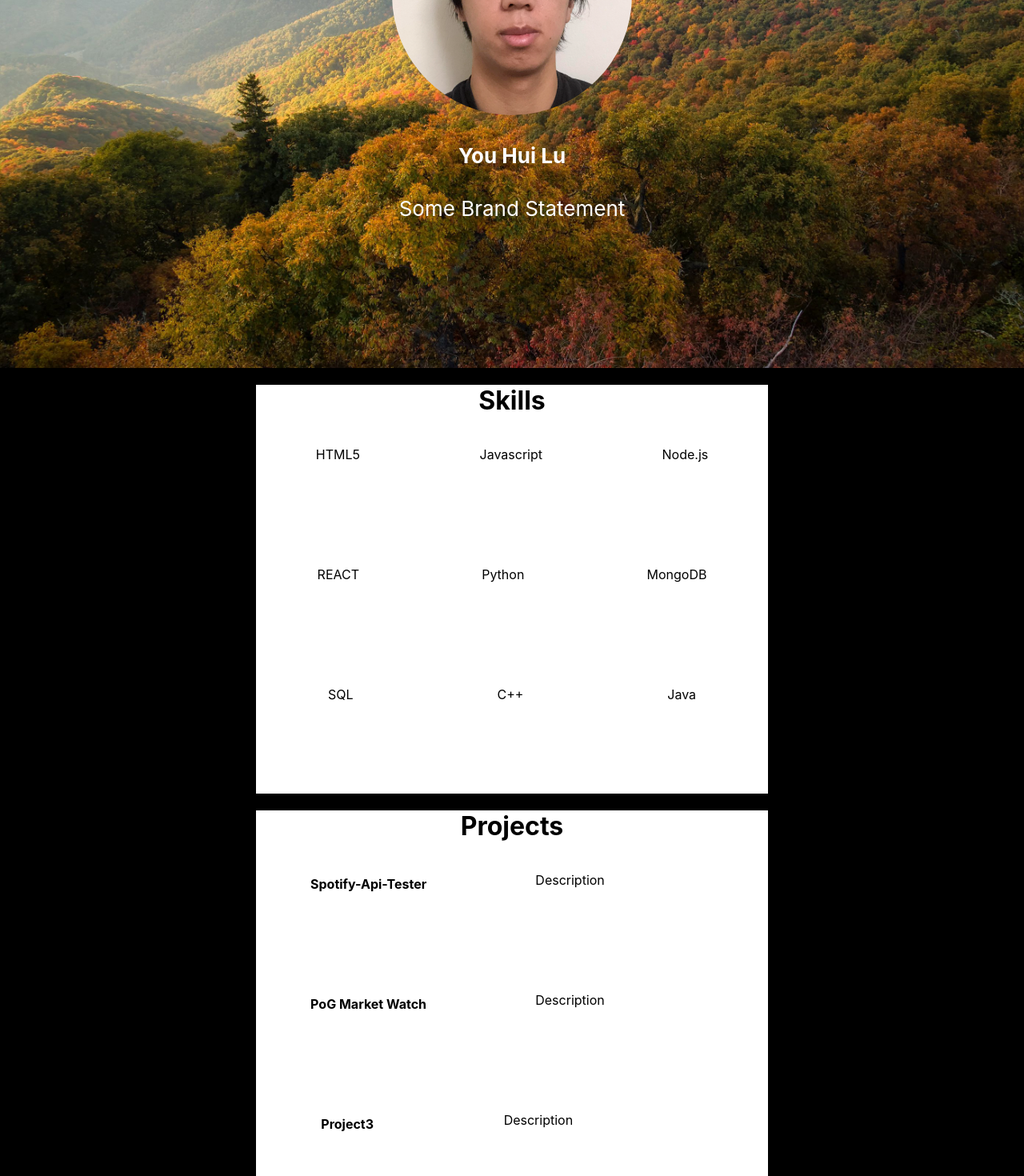
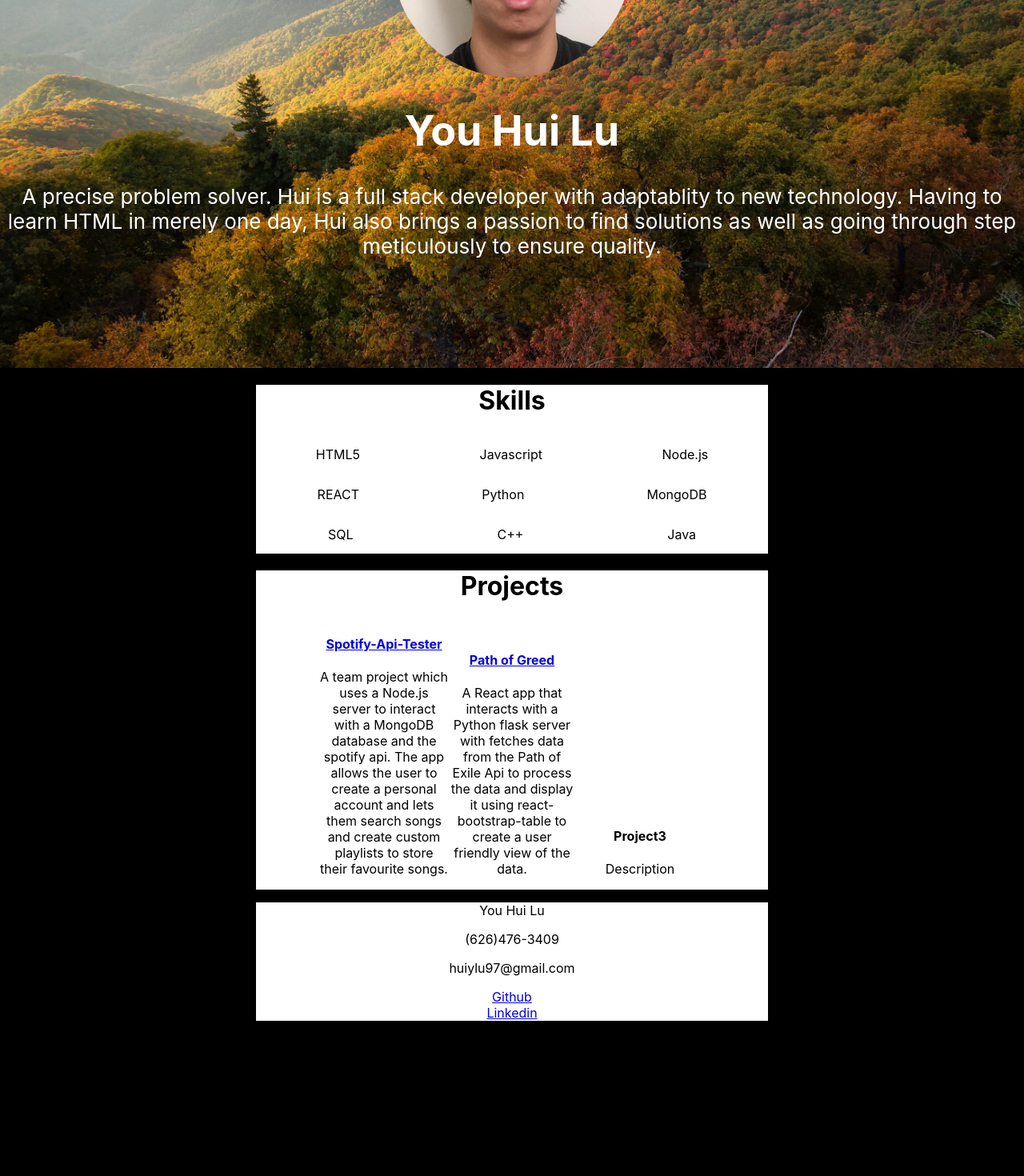
Before and after one commit to huiylu/Portfolio, a React (Create React App) app: page / in a window 1280 px wide. Shown: the part 340-1810 px from the top of the page at 80% size. After the commit the page ends 1616 px from the top, so only its background shows below. Built offline with nearby package versions, Linux system fonts and the light colour scheme.

Commit message:
added styles and hrefs

```diff
--- a/src/App.css
+++ b/src/App.css
@@ -60,13 +60,18 @@ body {
 
 .block {
   display: grid;
-  grid: 150px / auto auto auto;
+  grid: 50px / auto auto auto;
   justify-content:space-around;
 
 }
 
 .project{
-  display: grid;
-  grid: 150px / auto auto auto;
-  justify-content:space-around;
+  display: inline-block;
+  width: 25%;
+
 }
+
+.brand{
+  display: block;
+  width: 50px;
+}
--- a/src/component/Contact.js
+++ b/src/component/Contact.js
@@ -7,8 +7,10 @@ function Contact(){
                 <p>huiylu97@gmail.com</p>
             </div>
             <div>
-                <p>Href-Github</p>
-                <p>Href-Linkedin</p>
+                <a href="https://github.com/huiylu">Github</a>
+            </div>
+            <div>
+                <a href="https://www.linkedin.com/in/hui-lu-121a201ba/">Linkedin</a>
             </div>
 
         </div>
--- a/src/component/Header.js
+++ b/src/component/Header.js
@@ -2,8 +2,10 @@ function Header(){
     return(
         <div className="App-header">
             <img src="./Me.png" alt="Hui Pic" className="img"/>
-            <h4>You Hui Lu</h4>
-            <h8>Some Brand Statement</h8>
+            <h1>You Hui Lu</h1>
+            <h8 classname="brand">A precise problem solver. Hui is a full stack developer with adaptablity to new technology. Having to learn HTML in merely one day, Hui also brings a passion
+                to find solutions as well as going through step meticulously to ensure quality.
+            </h8>
         </div>
     )
 
--- a/src/component/Projects.js
+++ b/src/component/Projects.js
@@ -3,12 +3,16 @@ function Projects(){
         <div className="info-block">
             <h1>Projects</h1>
             <div className="project">
-                <h4>Spotify-Api-Tester</h4>
-                <p>Description</p>
+                <h4><a href="https://spotify-api-tester.netlify.app/">Spotify-Api-Tester</a></h4>
+                <p>A team project which uses a Node.js server to interact with a MongoDB database and the spotify api.
+                    The app allows the user to create a personal account and lets them search songs and create custom playlists to store their favourite songs.
+                </p>
             </div>
             <div className="project">
-                <h4>PoG Market Watch</h4>
-                <p>Description</p>
+                <h4><a href="https://path-of-greed.netlify.app/">Path of Greed</a></h4>
+                <p>A React app that interacts with a Python flask server with fetches data from the Path of Exile Api to
+                    process the data and display it using react-bootstrap-table to create a user friendly view of the data.
+                </p>
             </div>
             <div className="project">
                 <h4>Project3</h4>
```
